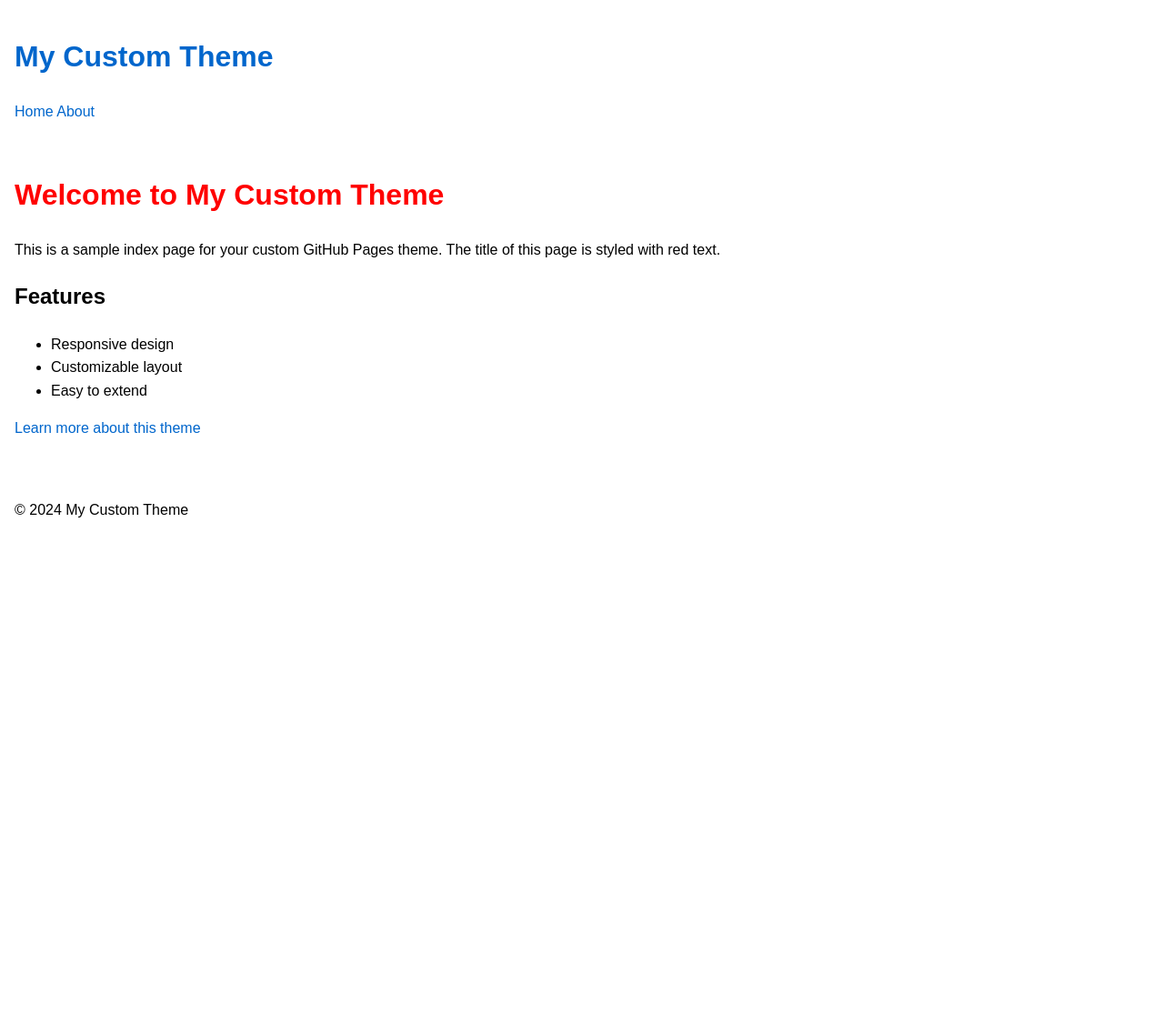
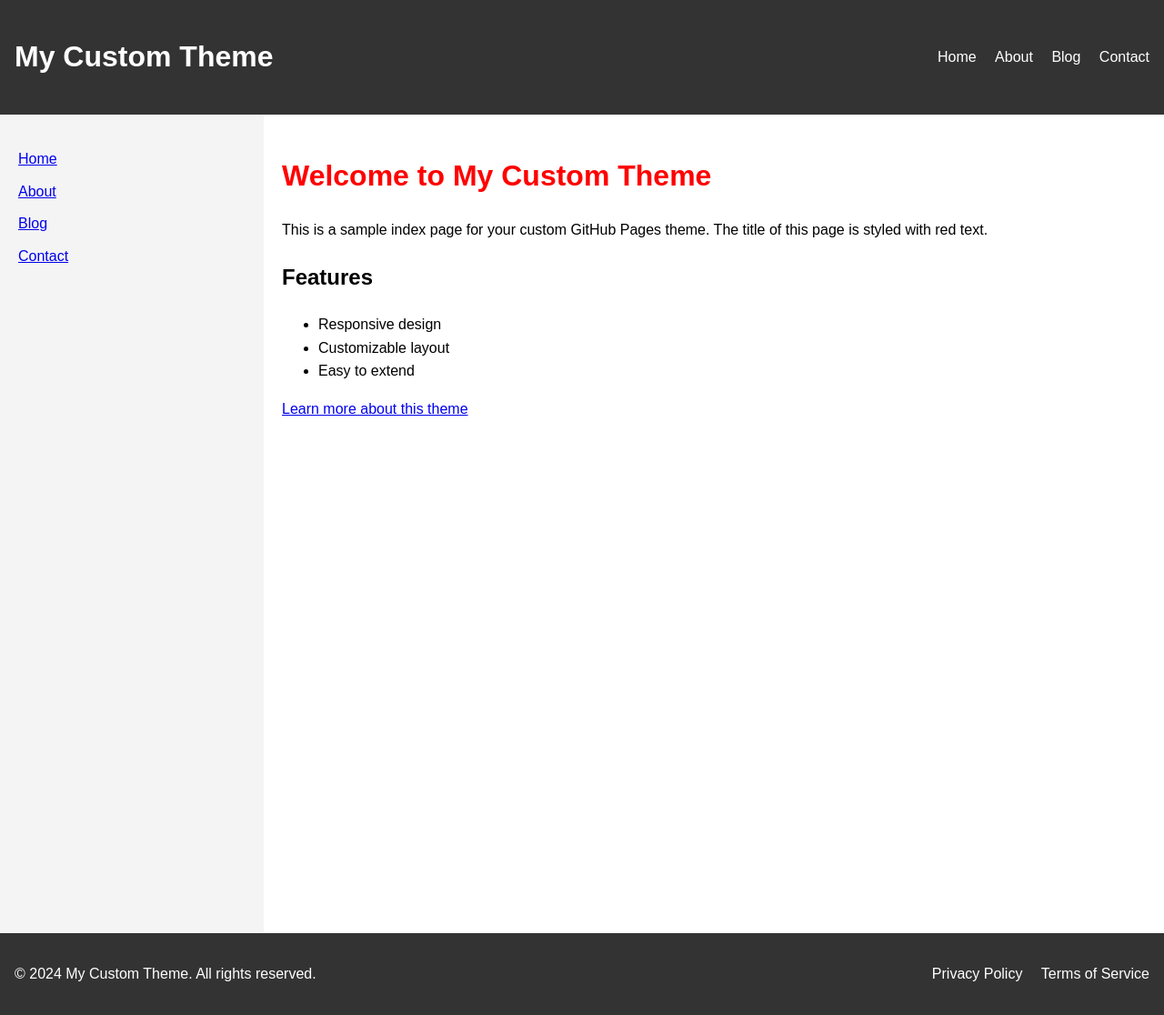
Before and after one commit to iamjarvs/pages_theme, a Jekyll site: the page built from index.md, in a window 1280 px wide. Shown: the whole page at 91% size. Built offline with Jekyll 4.4.1, drawn with Linux system fonts in a browser that asks for light colours; before the commit the page ends 900 px from its top, so only the background shows below that.

Commit message:
Add collapsible sidebar, header, and footer

```diff
--- a/_config.yml
+++ b/_config.yml
@@ -5,3 +5,14 @@ url: ""
 
 # Build settings
 markdown: kramdown
+
+# Navigation
+nav_links:
+  - title: Home
+    url: /
+  - title: About
+    url: /about/
+  - title: Blog
+    url: /blog/
+  - title: Contact
+    url: /contact/
--- a/_includes/footer.html
+++ b/_includes/footer.html
@@ -1,3 +1,9 @@
-<footer>
-  <p>&copy; {{ site.time | date: '%Y' }} {{ site.title | default: site.github.repository_name }}</p>
+<footer class="site-footer">
+  <div class="footer-content">
+    <p>&copy; {{ site.time | date: '%Y' }} {{ site.title | default: site.github.repository_name }}. All rights reserved.</p>
+    <nav class="footer-nav">
+      <a href="{{ '/privacy/' | relative_url }}">Privacy Policy</a>
+      <a href="{{ '/terms/' | relative_url }}">Terms of Service</a>
+    </nav>
+  </div>
 </footer>
--- a/_includes/head.html
+++ b/_includes/head.html
@@ -2,5 +2,6 @@
   <meta charset="utf-8">
   <meta name="viewport" content="width=device-width, initial-scale=1">
   <title>{% if page.title %}{{ page.title }} - {% endif %}{{ site.title }}</title>
-  <link rel="stylesheet" href="{{ "/assets/css/styles.css" | relative_url }}">
+  <link rel="stylesheet" href="{{ '/assets/css/styles.css' | relative_url }}">
+  <script src="https://kit.fontawesome.com/your-fontawesome-kit.js" crossorigin="anonymous"></script>
 </head>
--- a/_includes/header.html
+++ b/_includes/header.html
@@ -1,7 +1,11 @@
-<header>
-  <h1><a href="{{ site.baseurl }}/">{{ site.title }}</a></h1>
-  <nav>
-    <a href="{{ site.baseurl }}/">Home</a>
-    <a href="{{ site.baseurl }}/about/">About</a>
-  </nav>
+<header class="site-header">
+  <div class="header-content">
+    <h1 class="site-title"><a href="{{ '/' | relative_url }}">{{ site.title }}</a></h1>
+    <nav class="site-nav">
+      <a href="{{ '/' | relative_url }}">Home</a>
+      <a href="{{ '/about/' | relative_url }}">About</a>
+      <a href="{{ '/blog/' | relative_url }}">Blog</a>
+      <a href="{{ '/contact/' | relative_url }}">Contact</a>
+    </nav>
+  </div>
 </header>
--- /dev/null
+++ b/_includes/sidebar.html
@@ -0,0 +1,13 @@
+<aside id="sidebar" class="sidebar">
+  <button id="sidebarToggle" class="sidebar-toggle">
+    <i class="fas fa-bars"></i>
+  </button>
+  <nav class="sidebar-nav">
+    <ul>
+      <li><a href="{{ '/' | relative_url }}">Home</a></li>
+      <li><a href="{{ '/about/' | relative_url }}">About</a></li>
+      <li><a href="{{ '/blog/' | relative_url }}">Blog</a></li>
+      <li><a href="{{ '/contact/' | relative_url }}">Contact</a></li>
+    </ul>
+  </nav>
+</aside>
--- a/_layouts/default.html
+++ b/_layouts/default.html
@@ -3,9 +3,13 @@
   {% include head.html %}
   <body>
     {% include header.html %}
-    <main>
-      {{ content }}
-    </main>
+    <div class="container">
+      {% include sidebar.html %}
+      <main>
+        {{ content }}
+      </main>
+    </div>
     {% include footer.html %}
+    <script src="{{ '/assets/js/main.js' | relative_url }}"></script>
   </body>
 </html>
--- a/_sass/main.scss
+++ b/_sass/main.scss
@@ -5,14 +5,84 @@ body {
   padding: 0;
 }
 
-header, main, footer {
+.container {
+  display: flex;
+  min-height: 100vh;
+}
+
+.sidebar {
+  background-color: #f4f4f4;
+  width: 250px;
+  padding: 20px;
+  transition: transform 0.3s ease-in-out;
+}
+
+.sidebar.collapsed {
+  transform: translateX(-230px);
+}
+
+.sidebar-toggle {
+  background: none;
+  border: none;
+  font-size: 1.5rem;
+  cursor: pointer;
+  position: absolute;
+  top: 10px;
+  right: 10px;
+}
+
+.sidebar-nav ul {
+  list-style-type: none;
+  padding: 0;
+}
+
+.sidebar-nav li {
+  margin-bottom: 10px;
+}
+
+main {
+  flex-grow: 1;
+  padding: 20px;
+}
+
+.site-header {
+  background-color: #333;
+  color: white;
   padding: 1rem;
 }
 
-a {
-  color: #0066cc;
+.header-content {
+  display: flex;
+  justify-content: space-between;
+  align-items: center;
+}
+
+.site-title a {
+  color: white;
   text-decoration: none;
-  &:hover {
-    text-decoration: underline;
-  }
 }
+
+.site-nav a {
+  color: white;
+  margin-left: 1rem;
+  text-decoration: none;
+}
+
+.site-footer {
+  background-color: #333;
+  color: white;
+  padding: 1rem;
+  text-align: center;
+}
+
+.footer-content {
+  display: flex;
+  justify-content: space-between;
+  align-items: center;
+}
+
+.footer-nav a {
+  color: white;
+  margin-left: 1rem;
+  text-decoration: none;
+}
--- a/assets/js/main.js
+++ b/assets/js/main.js
@@ -1,2 +1,8 @@
-// Add your custom JavaScript here
-console.log('Hello from my custom theme!');
+document.addEventListener('DOMContentLoaded', (event) => {
+  const sidebar = document.getElementById('sidebar');
+  const sidebarToggle = document.getElementById('sidebarToggle');
+
+  sidebarToggle.addEventListener('click', () => {
+    sidebar.classList.toggle('collapsed');
+  });
+});
```
Also changed, not shown: 1 other file.
